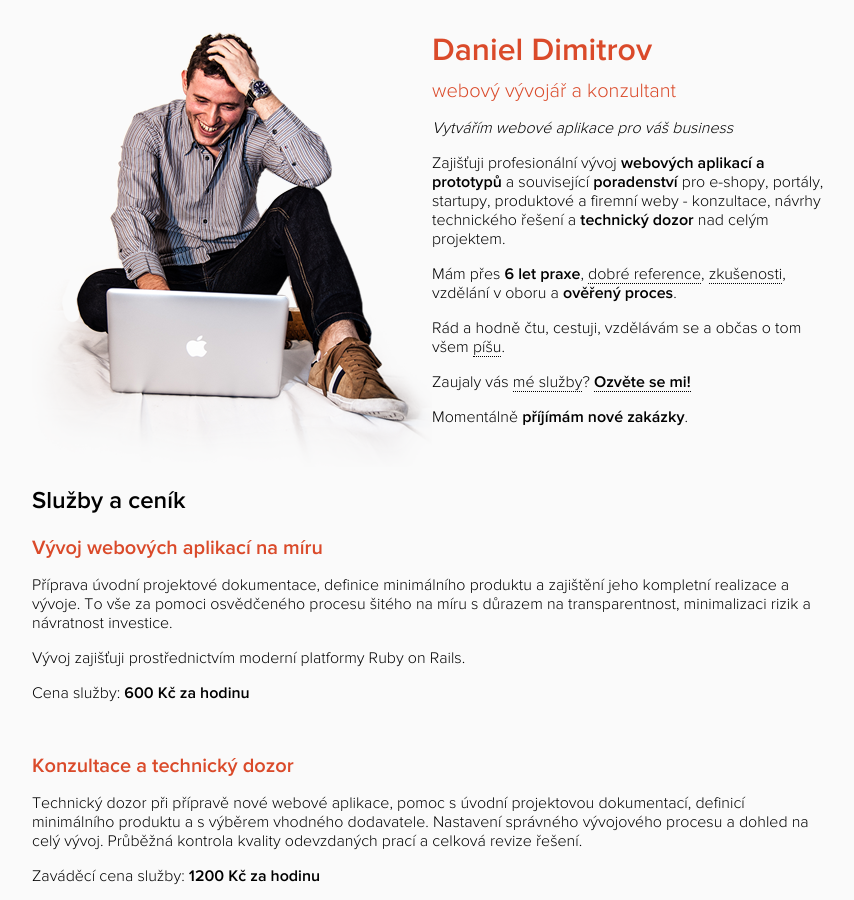
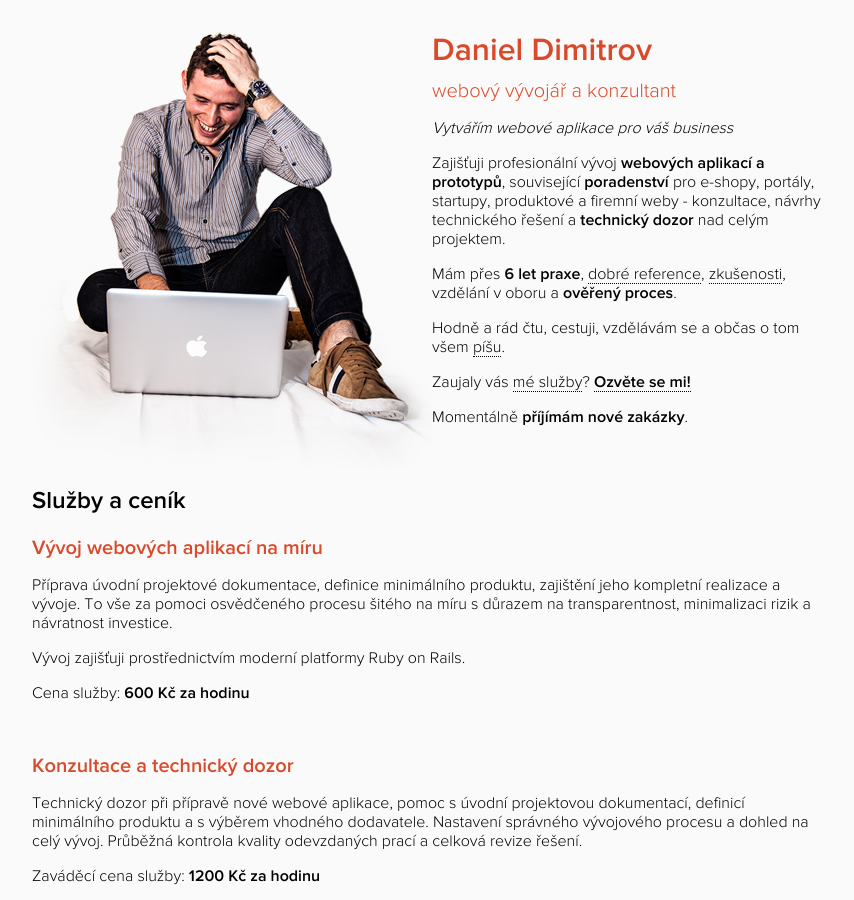
Before and after one commit to danieldimitrov/danieldimitrov.github.io, a Jekyll site: the page built from index.html, in a window 1280 px wide and 900 px high. Shown: the whole window, without its empty margins (208-1062 px from the left). Built offline with Jekyll 4.4.1, drawn with Linux system fonts in a browser that asks for light colours; nearby versions of some CDN libraries; some web fonts are replaced.

```diff
--- a/index.html
+++ b/index.html
@@ -16,7 +16,7 @@ description: Profesionální vývoj webových aplikací a související poradens
       <p><i>Vytvářím webové aplikace pro váš business</i></p>
 
       <p>
-         Zajišťuji profesionální vývoj <strong>webových aplikací a prototypů</strong> a související <strong>poradenství</strong> pro e-shopy, portály, startupy,
+         Zajišťuji profesionální vývoj <strong>webových aplikací a prototypů</strong>, související <strong>poradenství</strong> pro e-shopy, portály, startupy,
          produktové a firemní weby - konzultace, návrhy technického řešení a <strong>technický dozor</strong> nad celým projektem.
       </p>
 
@@ -25,7 +25,7 @@ description: Profesionální vývoj webových aplikací a související poradens
       </p>
 
       <p>
-        Rád a hodně čtu, cestuji, vzdělávám se a občas o tom všem <a href='http://blog.danieldimitrov.cz'>píšu</a>.
+        Hodně a rád čtu, cestuji, vzdělávám se a občas o tom všem <a href='http://blog.danieldimitrov.cz'>píšu</a>.
       </p>
 
       <p>
@@ -50,7 +50,7 @@ description: Profesionální vývoj webových aplikací a související poradens
         <h3>Vývoj webových aplikací na míru</h3>
       </header>
       <p>
-        Příprava úvodní projektové dokumentace, definice minimálního produktu a zajištění jeho kompletní realizace a vývoje. To vše za pomoci osvědčeného procesu šitého na míru s důrazem na transparentnost, minimalizaci rizik a návratnost investice.
+        Příprava úvodní projektové dokumentace, definice minimálního produktu, zajištění jeho kompletní realizace a vývoje. To vše za pomoci osvědčeného procesu šitého na míru s důrazem na transparentnost, minimalizaci rizik a návratnost investice.
       </p>
       <p>Vývoj zajišťuji prostřednictvím moderní platformy Ruby on Rails.</p>
       <p>Cena služby: <strong>600 Kč za hodinu</strong></p>
```
